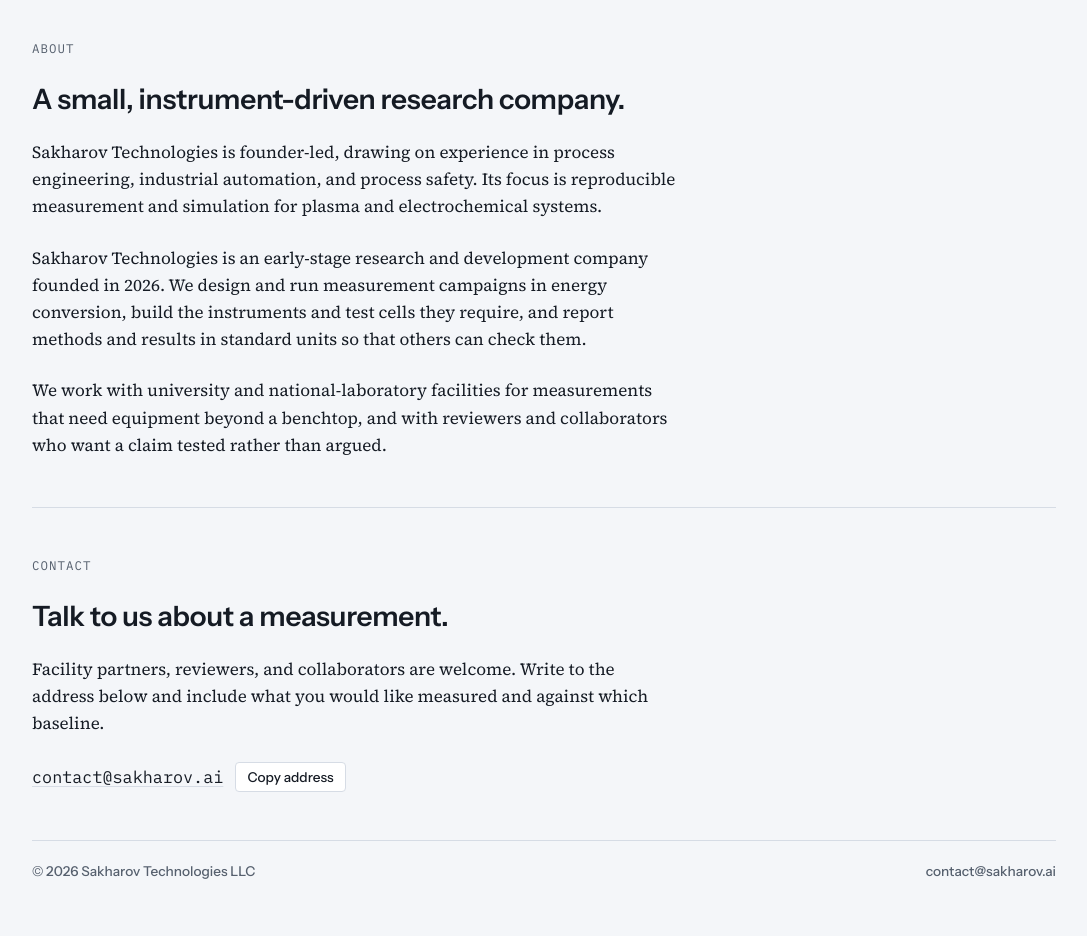
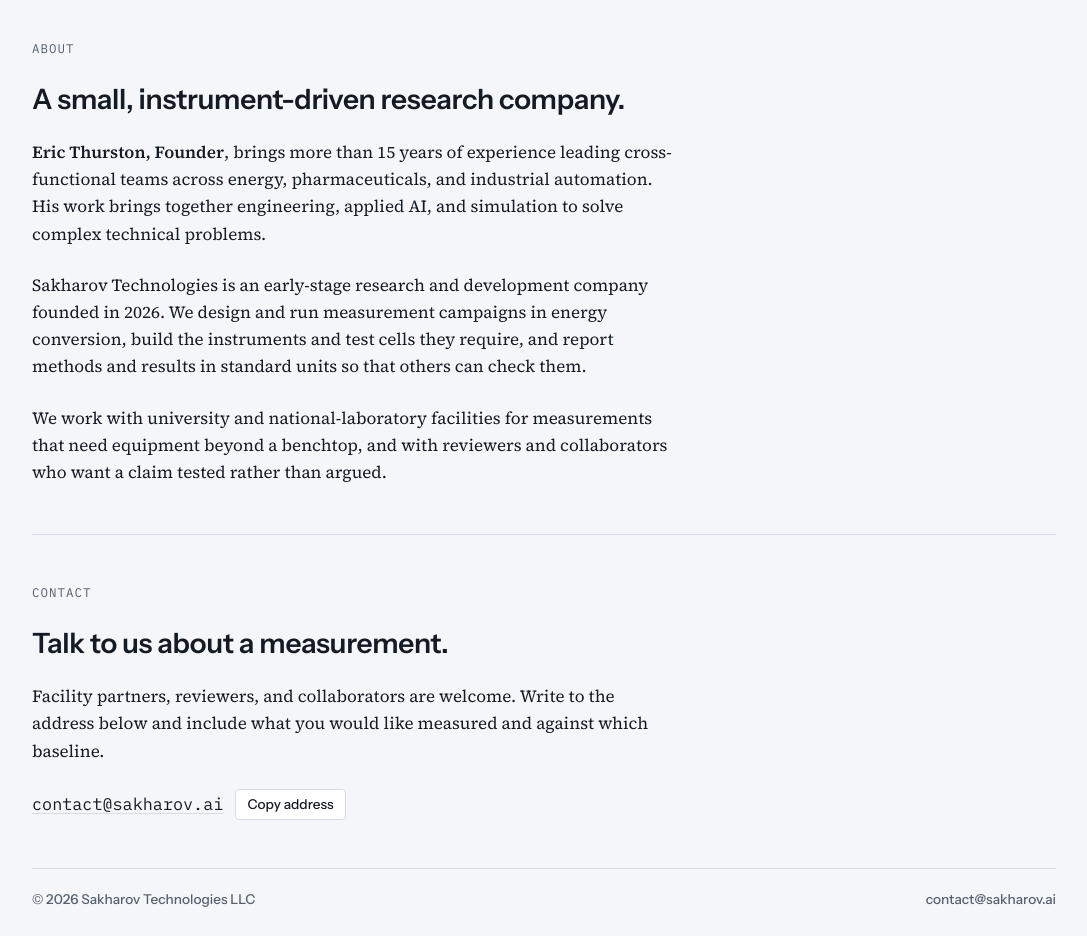
Before and after one commit to sakharov-technologies/sakharov.ai, a plain HTML site: page index.html in a window 1280 px wide. Shown: the part 2420-3356 px from the top of the page, without its empty margins (96-1183 px from the left). Drawn offline with Linux system fonts and the light colour scheme.

Commit message:
Add founder name and professional background

```diff
--- a/index.html
+++ b/index.html
@@ -239,7 +239,7 @@
 <section id="about">
   <p class="eyebrow">About</p>
   <h2>A small, instrument-driven research company.</h2>
-  <p>Sakharov Technologies is founder-led, drawing on experience in process engineering, industrial automation, and process safety. Its focus is reproducible measurement and simulation for plasma and electrochemical systems.</p>
+  <p><strong>Eric Thurston, Founder</strong>, brings more than 15 years of experience leading cross-functional teams across energy, pharmaceuticals, and industrial automation. His work brings together engineering, applied AI, and simulation to solve complex technical problems.</p>
   <p>Sakharov Technologies is an early-stage research and development company founded in 2026. We design and run measurement campaigns in energy conversion, build the instruments and test cells they require, and report methods and results in standard units so that others can check them.</p>
   <p>We work with university and national-laboratory facilities for measurements that need equipment beyond a benchtop, and with reviewers and collaborators who want a claim tested rather than argued.</p>
 </section>
```
